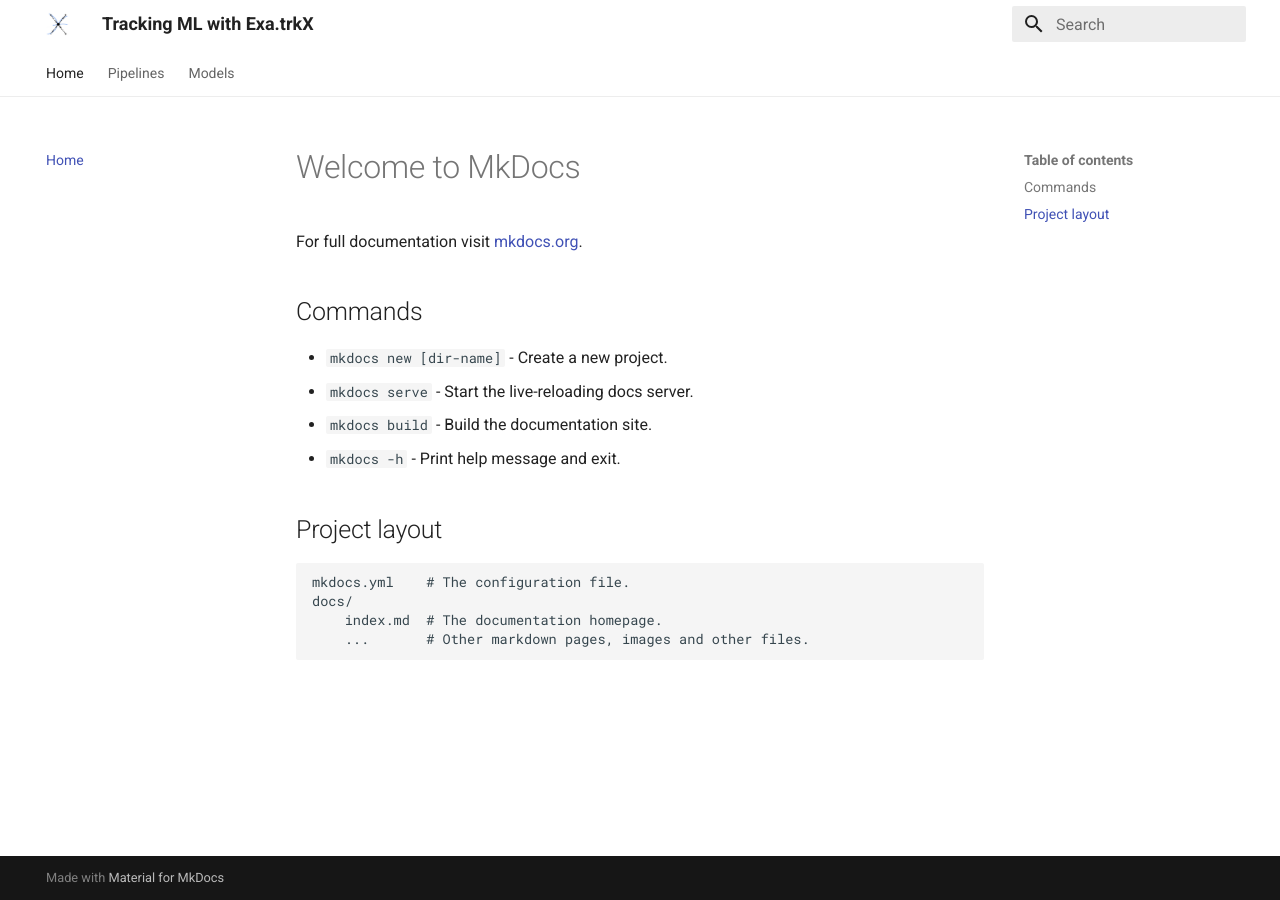
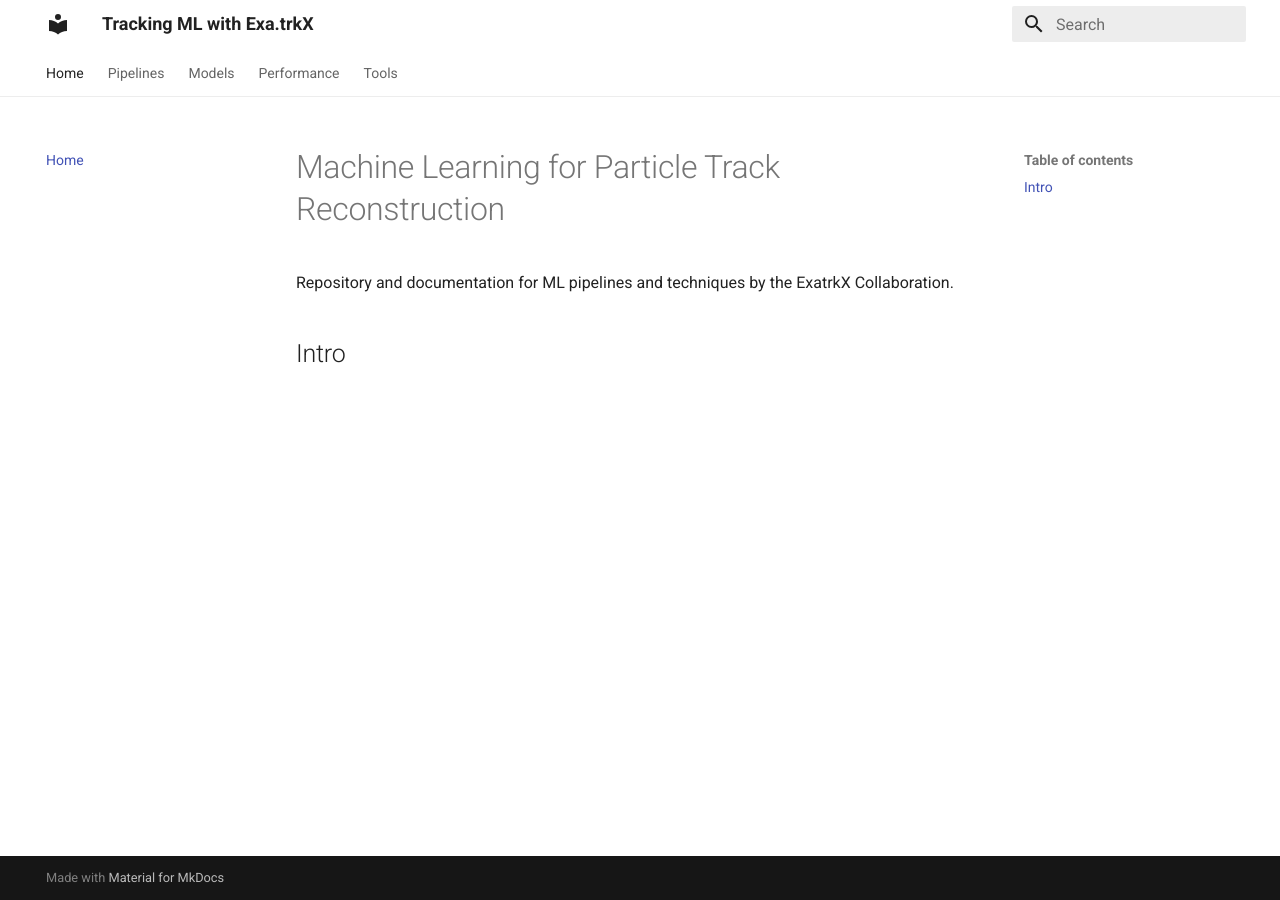
Before and after one commit to HSF-reco-and-software-triggers/Tracking-ML-Exa.TrkX, an MkDocs documentation site: the page built from docs/index.md, in a window 1280 px wide. Built offline with MkDocs 1.6.1 and Material for MkDocs 9.7.7, drawn with Linux system fonts in a browser that asks for light colours.

Commit message:
Add doc structure

```diff
--- a/docs/index.md
+++ b/docs/index.md
@@ -1,17 +1,5 @@
-# Welcome to MkDocs
+# Machine Learning for Particle Track Reconstruction
 
-For full documentation visit [mkdocs.org](https://www.mkdocs.org).
+Repository and documentation for ML pipelines and techniques by the ExatrkX Collaboration.
 
-## Commands
-
-* `mkdocs new [dir-name]` - Create a new project.
-* `mkdocs serve` - Start the live-reloading docs server.
-* `mkdocs build` - Build the documentation site.
-* `mkdocs -h` - Print help message and exit.
-
-## Project layout
-
-    mkdocs.yml    # The configuration file.
-    docs/
-        index.md  # The documentation homepage.
-        ...       # Other markdown pages, images and other files.
+## Intro
--- a/mkdocs.yml
+++ b/mkdocs.yml
@@ -7,16 +7,35 @@
   - Home: index.md
   - Pipelines:
     - Overview: pipelines/overview.md
+    - Quickstart: pipelines/quickstart.md
+    - Choosing a template: pipelines/choosingguide.md
+    - "Use Case: TrackML GNN Edge Classification": pipelines/trackmlGNN.md
+    - "Use Case: TrackML Metric Learning": pipelines/trackmlembedding.md
   - Models:
     - Overview: models/overview.md
+    - Hyperparameter Guide: models/hpguide.md
+    - Typical Mileage: models/performance.md
+    - Zoology and Taxonomy: models/taxonomy.md
+  - Performance:
+    - Overview: performance/overview.md
+    - Definitions: performance/definitions.md
+    - Use Cases: performance/usage.md
+  - Tools:
+    - Overview: tools/overview.md
+    - Sparse Methods: tools/sparse.md
+    - Clustering: tools/clustering.md
+    - PyLightning & MLFlow: tools/frameworks.md
+
+
+
 
 theme:
   name: material
   palette:
     primary: white
     accent: indigo
-  logo: media/favicon.png
-  favicon: media/favicon.ico
+  # logo: media/favicon.png
+  # favicon: media/favicon.ico
   features:
     - navigation.tabs
     - navigation.instant
```
Also changed, not shown: docs/performance/overview.md (added), docs/tools/overview.md (added).
